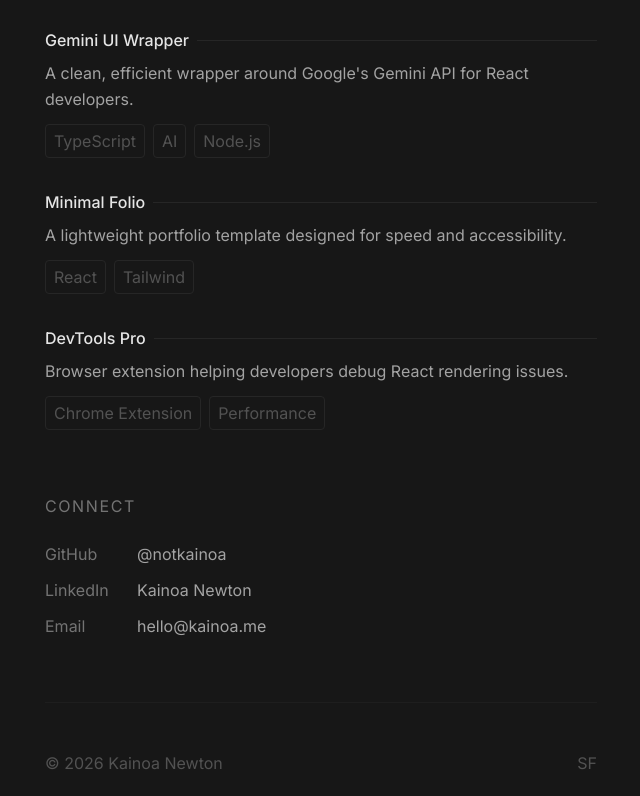
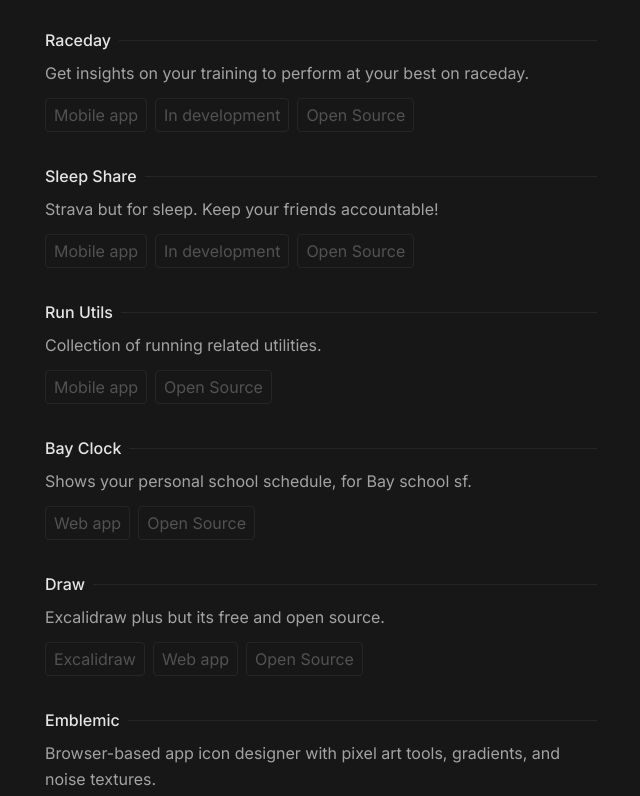
Before and after one commit to notkainoa/kainoa.me, a React (Vite) app: page / in a window 1280 px wide. Shown: the part 1024-1820 px from the top of the page, without its empty margins (319-959 px from the left). Built offline with nearby package versions, Linux system fonts and the light colour scheme.

Commit message:
Update Projects
Co-Authored-By: Inspector <founders@tryinspector.com>

```diff
--- a/constants.ts
+++ b/constants.ts
@@ -40,22 +40,52 @@ export const EXPERIENCE: Job[] = [
 
 export const PROJECTS: Project[] = [
   {
-    title: "Gemini UI Wrapper",
-    description: "A clean, efficient wrapper around Google's Gemini API for React developers.",
-    link: "https://github.com/notkainoa",
-    tech: ["TypeScript", "AI", "Node.js"]
+    title: "Raceday",
+    description: "Get insights on your training to perform at your best on raceday.",
+    link: "https://github.com/notkainoa/mind-miles",
+    tech: ["Mobile app", "In development", "Open Source"]
   },
   {
-    title: "Minimal Folio",
-    description: "A lightweight portfolio template designed for speed and accessibility.",
-    link: "https://github.com/notkainoa",
-    tech: ["React", "Tailwind"]
+    title: "Sleep Share",
+    description: "Strava but for sleep. Keep your friends accountable!",
+    link: "https://github.com/notkainoa/Sleep-Share",
+    tech: ["Mobile app", "In development", "Open Source"]
   },
   {
-    title: "DevTools Pro",
-    description: "Browser extension helping developers debug React rendering issues.",
-    link: "#",
-    tech: ["Chrome Extension", "Performance"]
+    title: "Run Utils",
+    description: "Collection of running related utilities.",
+    link: "https://github.com/notkainoa/Running-Tools",
+    tech: ["Mobile app", "Open Source"]
+  },
+  {
+    title: "Bay Clock",
+    description: "Shows your personal school schedule, for Bay school sf.",
+    link: "https://github.com/lucaskchang/bay-clock-3",
+    tech: ["Web app", "Open Source"]
+  },
+  {
+    title: "Draw",
+    description: "Excalidraw plus but its free and open source.",
+    link: "https://github.com/notkainoa/draw",
+    tech: ["Excalidraw", "Web app", "Open Source"]
+  },
+  {
+    title: "Emblemic",
+    description: "Browser-based app icon designer with pixel art tools, gradients, and noise textures.",
+    link: "https://github.com/notkainoa/Emblemic",
+    tech: ["Web app", "Open Source"]
+  },
+  {
+    title: "Athletic.net Data Extractor",
+    description: "Chrome extension to copy or download race results from athletic.net with one click.",
+    link: "https://github.com/notkainoa/athletic.net-data-extractor",
+    tech: ["Chrome Extension", "Open Source"]
+  },
+  {
+    title: "Google Stitch Image Paste",
+    description: "Chrome extension that lets you paste images straight into stitch.withgoogle.com for instant uploads.",
+    link: "https://github.com/notkainoa/Google-Stitch-Image-Paste",
+    tech: ["Chrome Extension", "Open Source"]
   }
 ];
 
```
